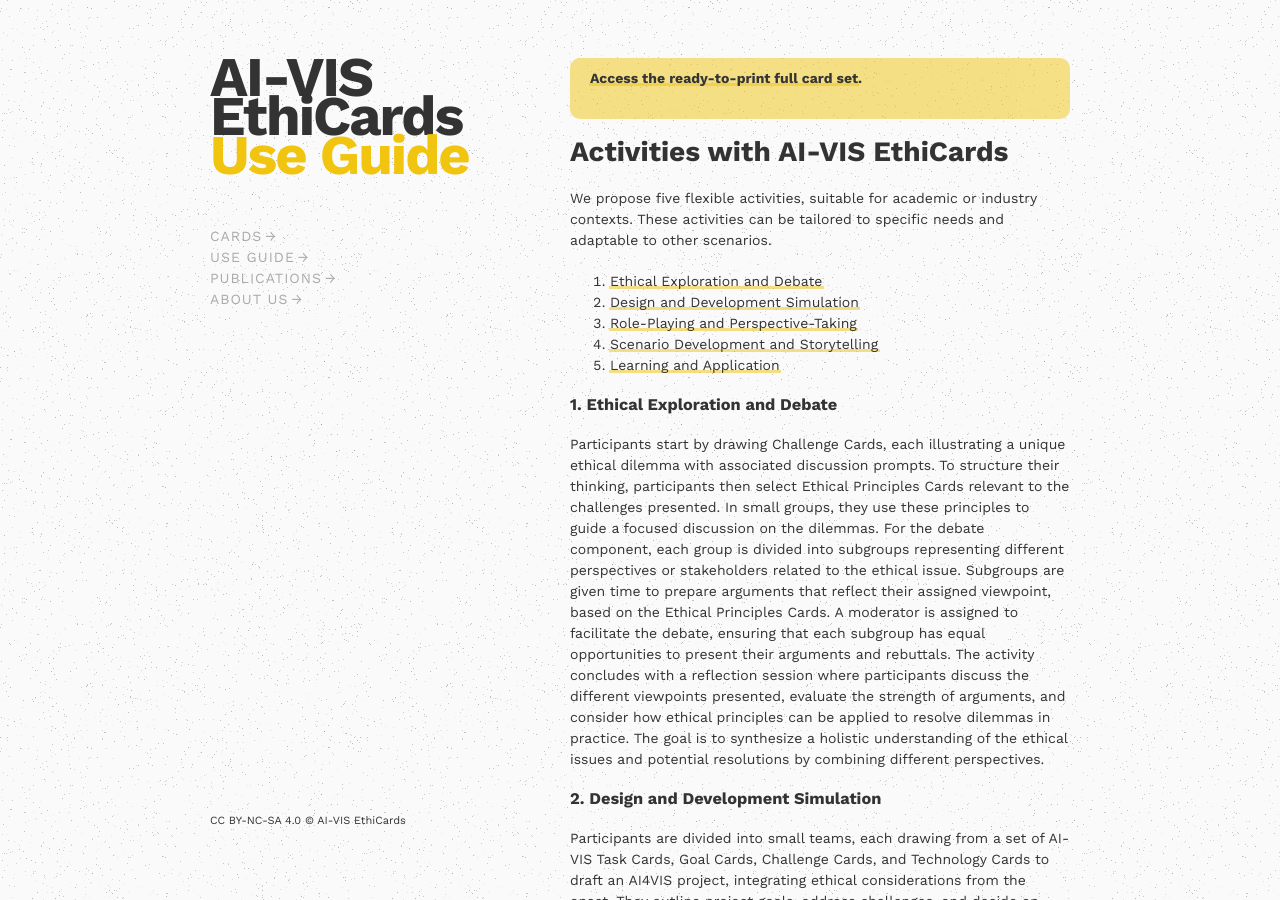
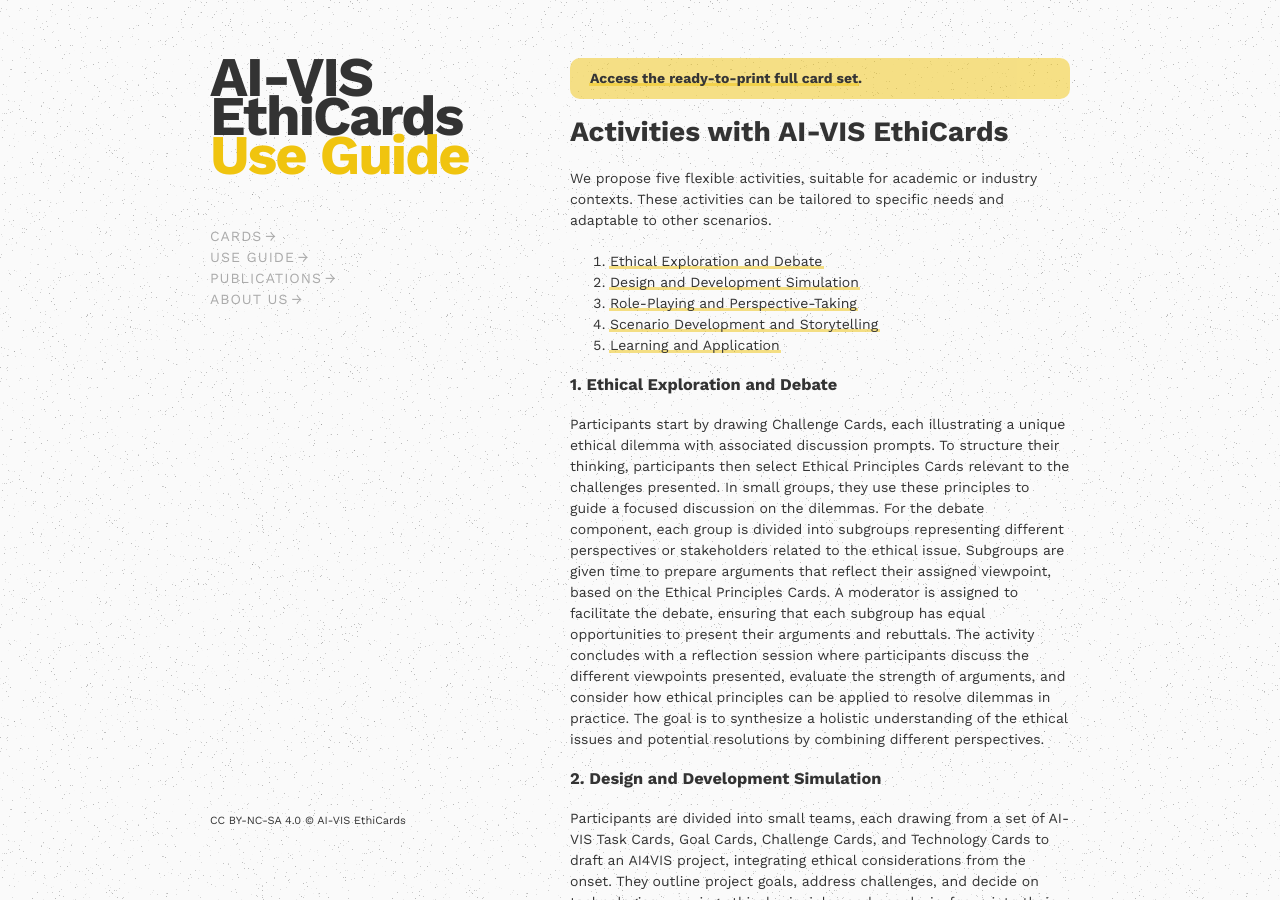
Before and after one commit to aivisethicards/aivisethicards.github.io, a Jekyll site: the page built from guidelines.md, in a window 1280 px wide and 900 px high. Built offline with Jekyll 4.4.1, drawn with Linux system fonts in a browser that asks for light colours.

```diff
--- a/guidelines.md
+++ b/guidelines.md
@@ -6,7 +6,7 @@ title: Use Guide
 <!-- prettier-ignore-start -->
 
 <div class="note">
-    <p><a href="https://forms.gle/5ZrJsZbpEGVwrVLCA" target="_blank">Access the ready-to-print full card set</a>.</p>
+    <a href="https://forms.gle/5ZrJsZbpEGVwrVLCA" target="_blank">Access the ready-to-print full card set</a>.
 </div>
 
 
```
